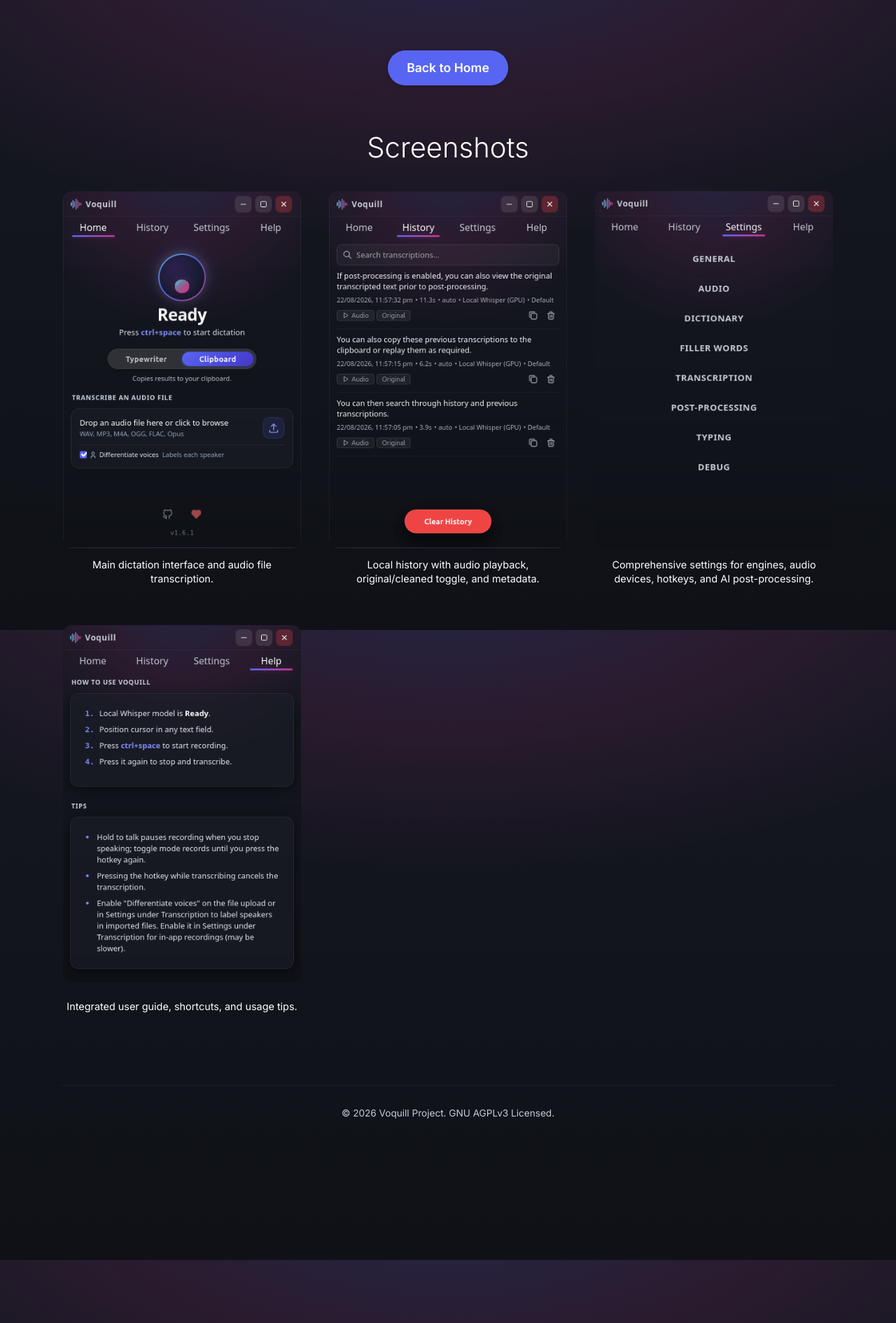
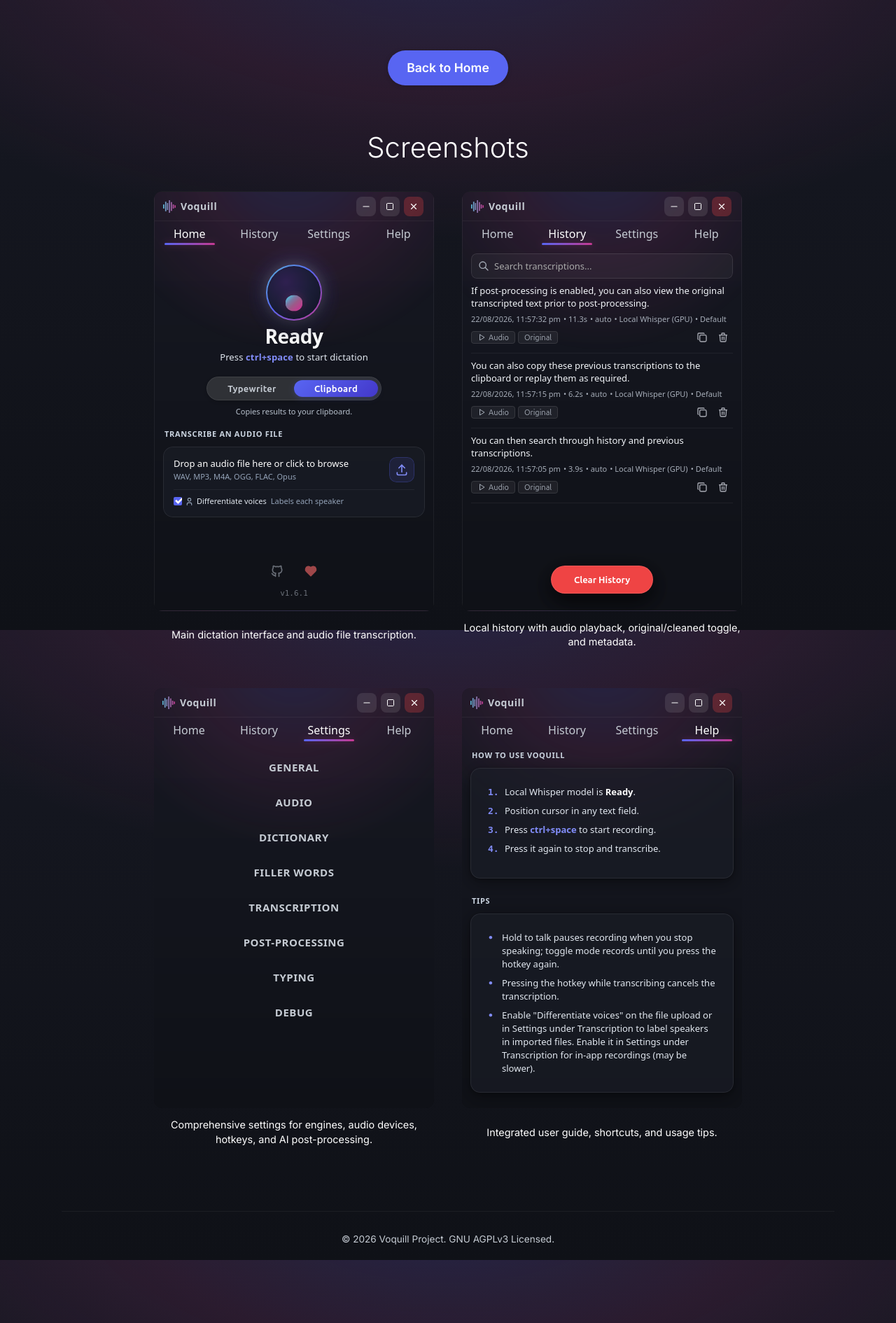
Before and after one commit to jackbrumley/voquill, a Jekyll site: the page built from docs/screenshots.html, in a window 1280 px wide. Shown: the whole page at 70% size. Built offline with Jekyll 4.4.1, drawn with Linux system fonts in a browser that asks for light colours.

Commit message:
style(docs): display screenshots at native 400x600 resolution without scaling

```diff
--- a/docs/assets/screenshots.css
+++ b/docs/assets/screenshots.css
@@ -15,17 +15,17 @@
 }
 
 .gallery {
-  display: grid;
-  grid-template-columns: repeat(auto-fit, minmax(320px, 1fr));
+  display: flex;
+  flex-wrap: wrap;
+  justify-content: center;
   gap: 2.5rem;
   max-width: 1100px;
   margin: 0 auto 2rem;
-  align-items: stretch;
 }
 
 .screenshot-card {
-  width: 100%;
-  height: 100%;
+  width: 400px;
+  max-width: 100%;
   display: flex;
   flex-direction: column;
   cursor: pointer;
@@ -33,11 +33,12 @@
 
 .screenshot-card img,
 .screenshot-card video {
-  width: 100%;
+  width: 400px;
+  height: 600px;
+  max-width: 100%;
   height: auto;
   border-radius: 12px;
   display: block;
-  flex-grow: 1;
   object-fit: contain;
   background: rgba(0, 0, 0, 0.2);
   pointer-events: none;
```
Also changed, not shown: docs/assets/index.css (+10 -5 lines), README.md.
